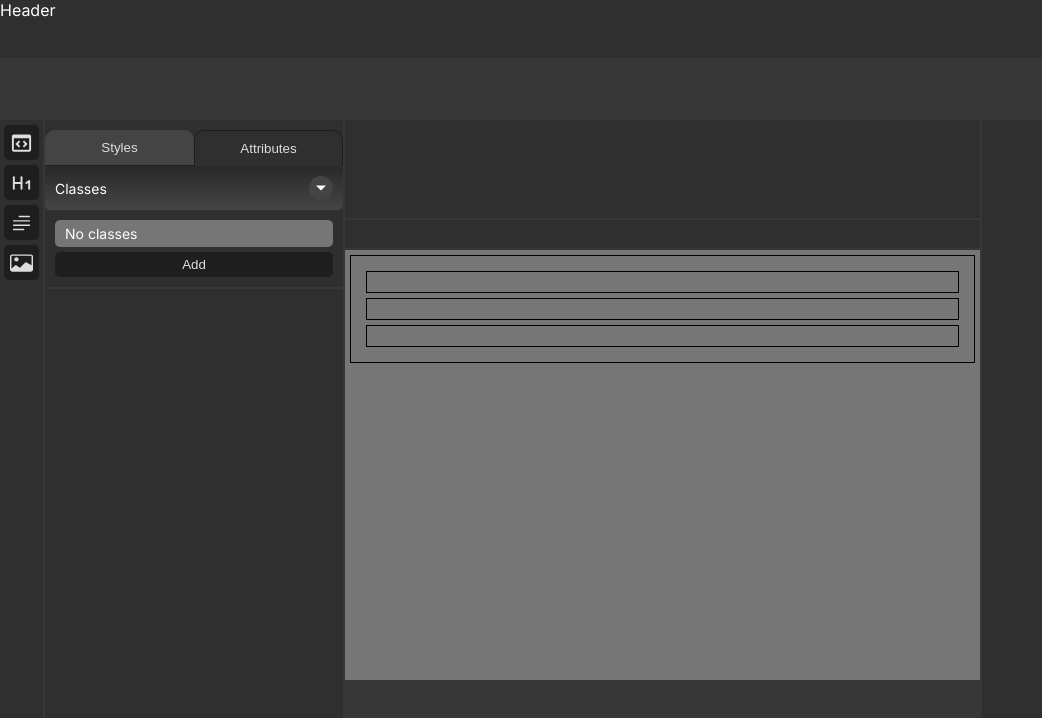
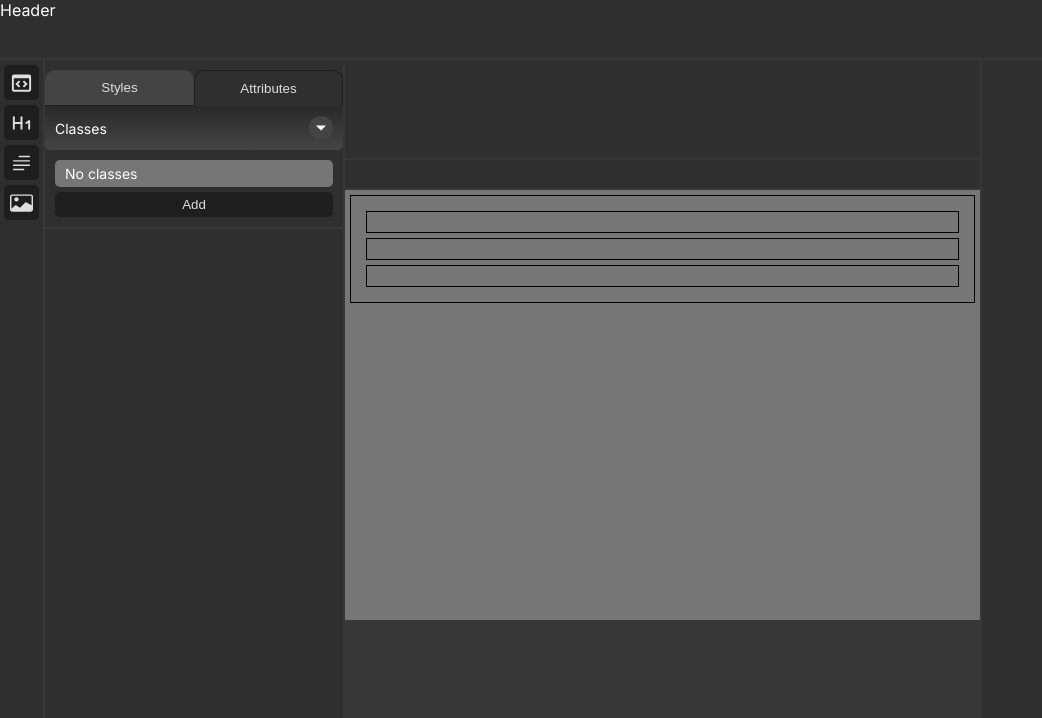
Before and after one commit to yudeelee/sitebuilder, a Next.js app: page /progect in a window 1280 px wide. Shown: the top 718 px of the page, without its empty margins (0-1042 px from the left). Built offline with nearby package versions, Linux system fonts and the light colour scheme.

Commit message:
classes set finished1

```diff
--- a/app/progect/styles.module.scss
+++ b/app/progect/styles.module.scss
@@ -20,7 +20,7 @@
 
 .main {
   position: absolute;
-  top: 6rem;
+  // top: 6rem;
   left: 0;
   right: 0;
   height: calc(100vh - 12rem);
```
